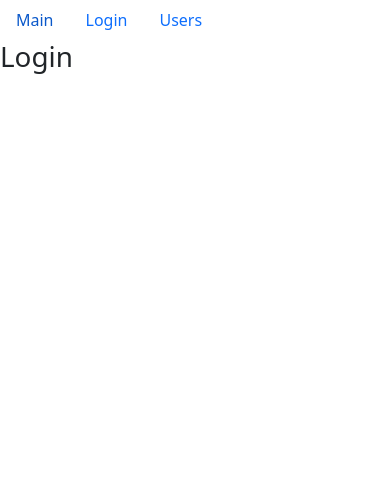
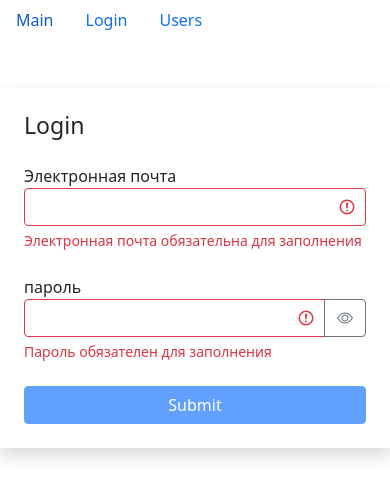
Before and after one commit to atalantbekuulu/fast-company, a React (Create React App) app: page /login in a window 390 px wide. Shown: the top 498 px of the page. Built offline with nearby package versions, Linux system fonts and the light colour scheme.

Commit message:
add seacrh form and login validator

```diff
--- a/src/app/App.jsx
+++ b/src/app/App.jsx
@@ -1,25 +1,22 @@
 import React from "react";
-import { Route, Switch } from "react-router-dom";
-import Main from "./components/main";
-import Login from "./components/login";
+import { Route, Switch, Redirect } from "react-router-dom";
+
+import Users from "./layouts/users";
+import Login from "./layouts/login";
+import Main from "./layouts/main";
 import NavBar from "./components/navBar";
-import Users from "./components/users";
-import User from "./components/user";
 
 function App() {
     return (
-        <>
+        <div>
             <NavBar />
             <Switch>
-                <Route path="/main" exact component={Main} />
+                <Route path="/users/:userId?" component={Users} />
                 <Route path="/login" component={Login} />
-                <Route
-                    path="/users/:userId"
-                    render={(props) => <User {...props} />}
-                />
-                <Route path="/users" component={Users} />
+                <Route path="/" exact component={Main} />
+                <Redirect to="/" />
             </Switch>
-        </>
+        </div>
     );
 }
 
--- a/src/app/components/login.jsx
+++ /dev/null
@@ -1,7 +0,0 @@
-import React from "react";
-
-const Login = () => {
-    return <h1>Login</h1>;
-};
-
-export default Login;
--- /dev/null
+++ b/src/app/components/searchForm.jsx
@@ -0,0 +1,27 @@
+import React from "react";
+import PropTypes from "prop-types";
+
+const SearchForm = ({ dataInputValue, onChange }) => {
+    return (
+        <form action="">
+            <input
+                type="text"
+                className="form-control"
+                aria-label="Username"
+                aria-describedby="addon-wrapping"
+                placeholder="Search..."
+                name="userName"
+                id="userName"
+                value={dataInputValue}
+                onChange={onChange}
+            />
+        </form>
+    );
+};
+
+SearchForm.propTypes = {
+    dataInputValue: PropTypes.string,
+    onChange: PropTypes.func
+};
+
+export default SearchForm;
--- /dev/null
+++ b/src/app/components/textField.jsx
@@ -0,0 +1,56 @@
+import React from "react";
+import PropTypes from "prop-types";
+import { useState } from "react";
+
+const TextField = ({ label, type, name, value, onChange, error }) => {
+    const [showPassword, setShowPassword] = useState(false);
+    const getInputClasses = () => {
+        return "form-control" + (error ? " is-invalid" : "");
+    };
+    const toggleShowPassword = () => {
+        setShowPassword((prevState) => !prevState);
+    };
+    return (
+        <div className="mb-4">
+            <label htmlFor={name}>{label}</label>
+            <div className="input-group has-validation">
+                <input
+                    type={showPassword ? "text" : type}
+                    id={name}
+                    name={name}
+                    onChange={onChange}
+                    value={value}
+                    className={getInputClasses()}
+                />
+                {type === "password" && (
+                    <button
+                        className="btn btn-outline-secondary"
+                        type="button"
+                        onClick={toggleShowPassword}
+                    >
+                        <i
+                            className={
+                                "bi bi-eye" + (showPassword ? "-slash" : "")
+                            }
+                        ></i>
+                    </button>
+                )}
+                {error && <div className="invalid-feedback">{error}</div>}
+            </div>
+        </div>
+    );
+};
+
+TextField.defaultProps = {
+    type: "text"
+};
+TextField.propTypes = {
+    label: PropTypes.string,
+    type: PropTypes.string,
+    name: PropTypes.string,
+    value: PropTypes.string,
+    onChange: PropTypes.func,
+    error: PropTypes.string
+};
+
+export default TextField;
--- a/src/app/components/users.jsx
+++ b/src/app/components/usersList.jsx
@@ -1,17 +1,40 @@
 import React, { useState, useEffect } from "react";
 import Pagination from "./pagination";
 import { paginate } from "../utils/paginate";
-import PropTypes from "prop-types";
 import GroupList from "./groupList";
 import api from "../api";
 import SearchStatus from "./searchStatus";
 import UsersTable from "./usersTable";
 import _ from "lodash";
+import SearchForm from "./searchForm";
 
-const Users = () => {
+const UsersList = () => {
     const pageSize = 8;
+    const [dataInputValue, setDataInputValue] = useState("");
+    const [users, setUsers] = useState();
+    const [usersBase, setTest] = useState();
+    useEffect(() => {
+        api.users.default.fetchAll().then((data) => setTest(data));
+    }, []);
 
-    const [users, setUsers] = useState();
+    const handleChange = (e) => {
+        e.preventDefault();
+        const data = { userName: "" };
+        setDataInputValue(e.target.value);
+        data.userName = e.target.value;
+        getFilterUser(data);
+    };
+
+    const getFilterUser = (data) => {
+        const newFilteredUsers = usersBase.filter((user) => {
+            return user.name
+                .toLowerCase()
+                .includes(data.userName.toLowerCase());
+        });
+        setUsers(newFilteredUsers);
+        setSelectProf();
+    };
+
     const handleDelete = (userId) => {
         setUsers(users.filter((user) => user._id !== userId));
     };
@@ -46,6 +69,9 @@
         setCurrentPage(1);
     }, [selectProf]);
     const handleProfessionSelect = (item) => {
+        setDataInputValue("");
+        console.log(dataInputValue);
+        setUsers(usersBase);
         setSelectProf(item);
     };
     const handleSort = (item) => {
@@ -89,7 +115,10 @@
                     )}
                     <div className="d-flex flex-column">
                         <SearchStatus length={count} />
-
+                        <SearchForm
+                            dataInputValue={dataInputValue}
+                            onChange={handleChange}
+                        />
                         {count > 0 && (
                             <UsersTable
                                 users={userCrop}
@@ -115,8 +144,4 @@
     return <h1>loading...</h1>;
 };
 
-Users.propTypes = {
-    users: PropTypes.array
-};
-
-export default Users;
+export default UsersList;
--- /dev/null
+++ b/src/app/layouts/login.jsx
@@ -0,0 +1,91 @@
+import { useEffect } from "react";
+import { React, useState } from "react";
+import TextField from "../components/textField";
+import { validator } from "../utils/validator";
+
+const Login = () => {
+    const [data, setData] = useState({ email: "", password: "" });
+    const [errors, SetErrors] = useState({});
+    const handleChange = ({ target }) => {
+        setData((prevState) => ({
+            ...prevState,
+            [target.name]: target.value
+        }));
+    };
+    const validatorConfig = {
+        email: {
+            isRequired: {
+                message: "Электронная почта обязательна для заполнения"
+            },
+            isEmail: {
+                message: "email введен некорректно"
+            }
+        },
+        password: {
+            isRequired: {
+                message: " Пароль обязателен для заполнения"
+            },
+            isCapitalSymbol: {
+                message: "Пароль должен содержать хотя бы одну заглавную букву"
+            },
+            isContainDigit: {
+                message: "Пароль должен содержать хотя бы одно число"
+            },
+            min: {
+                message: "Пароль должен состоять минимум из 8 символов",
+                value: 8
+            }
+        }
+    };
+    const validate = () => {
+        const errors = validator(data, validatorConfig);
+
+        SetErrors(errors);
+        return Object.keys(errors).length === 0;
+    };
+    const isValid = Object.keys(errors).length === 0;
+    useEffect(() => {
+        validate();
+    }, [data]);
+
+    const handleSubmit = (e) => {
+        e.preventDefault();
+        const isValidate = validate();
+        if (!isValidate) return;
+    };
+    return (
+        <div className="container mt-5">
+            <div className="row">
+                <div className="col-md-6 offset-md-3 shadow p-4">
+                    <h3 className="mb-4">Login</h3>
+                    <form onSubmit={handleSubmit}>
+                        <TextField
+                            label="Электронная почта"
+                            type="text"
+                            name="email"
+                            value={data.email}
+                            onChange={handleChange}
+                            error={errors.email}
+                        />
+                        <TextField
+                            label="пароль"
+                            type="password"
+                            name="password"
+                            value={data.password}
+                            onChange={handleChange}
+                            error={errors.password}
+                        />
+                        <button
+                            className="btn btn-primary w-100 mx-auto"
+                            disabled={!isValid}
+                        >
+                            Submit
+                        </button>
+                    </form>
+                </div>
+            </div>
+        </div>
+    );
+};
+
+export default Login;
--- /dev/null
+++ b/src/app/layouts/users.jsx
@@ -0,0 +1,11 @@
+import React from "react";
+import { useParams } from "react-router-dom";
+import UserPage from "../components/user";
+import UsersList from "../components/usersList";
+const Users = () => {
+    const params = useParams();
+    const { userId } = params;
+    return <>{userId ? <UserPage userId={userId} /> : <UsersList />}</>;
+};
+
+export default Users;
--- /dev/null
+++ b/src/app/utils/validator.js
@@ -0,0 +1,51 @@
+export function validator(data, config) {
+    const errors = {};
+    function validate(validateMethod, data, config) {
+        let statusValidate;
+        switch (validateMethod) {
+            case "isRequired":
+                statusValidate = data.trim() === "";
+                break;
+            case "isEmail":
+                {
+                    const emailRegExp = /^\S+@\S+\.\S+$/g;
+                    statusValidate = !emailRegExp.test(data);
+                }
+                break;
+            case "isCapitalSymbol":
+                {
+                    const capitalRegExp = /[A-Z]+/g;
+                    statusValidate = !capitalRegExp.test(data);
+                }
+                break;
+            case "isContainDigit":
+                {
+                    const containDigitRegExp = /\d/g;
+                    statusValidate = !containDigitRegExp.test(data);
+                }
+                break;
+            case "min":
+                {
+                    statusValidate = data.length < config.value;
+                }
+                break;
+
+            default:
+                break;
+        }
+        if (statusValidate) return config.message;
+    }
+    for (const fildName in data) {
+        for (const validateMethod in config[fildName]) {
+            const error = validate(
+                validateMethod,
+                data[fildName],
+                config[fildName][validateMethod]
+            );
+            if (error && !errors[fildName]) {
+                errors[fildName] = error;
+            }
+        }
+    }
+    return errors;
+}
```
Also changed, not shown: src/app/components/user.jsx (+20 -24 lines), src/app/layouts/main.jsx (renamed from src/app/components/main.jsx).
